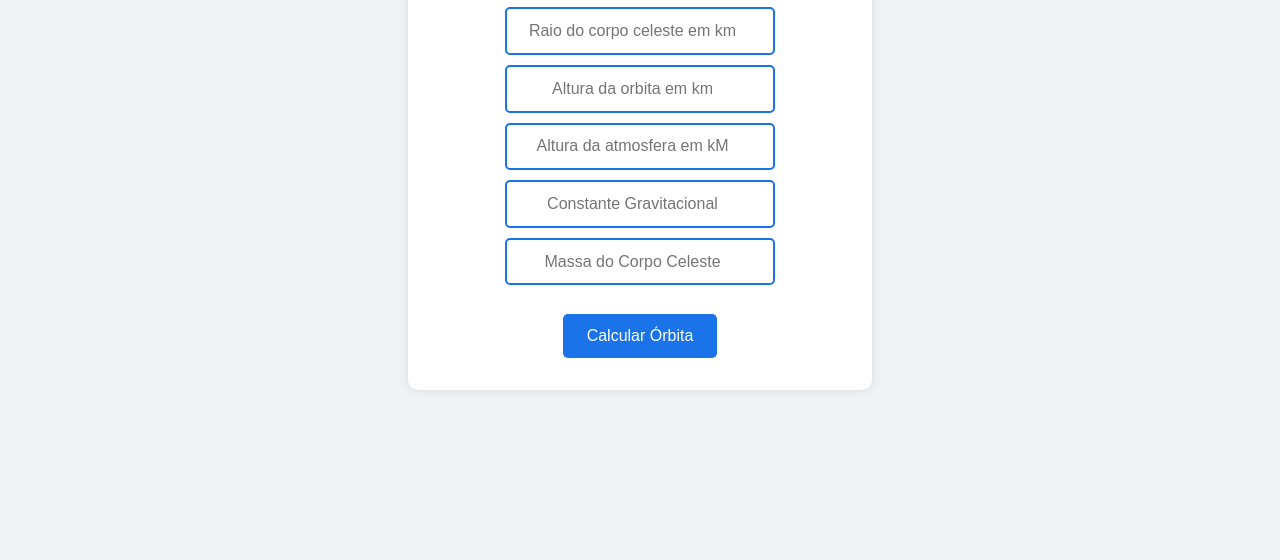
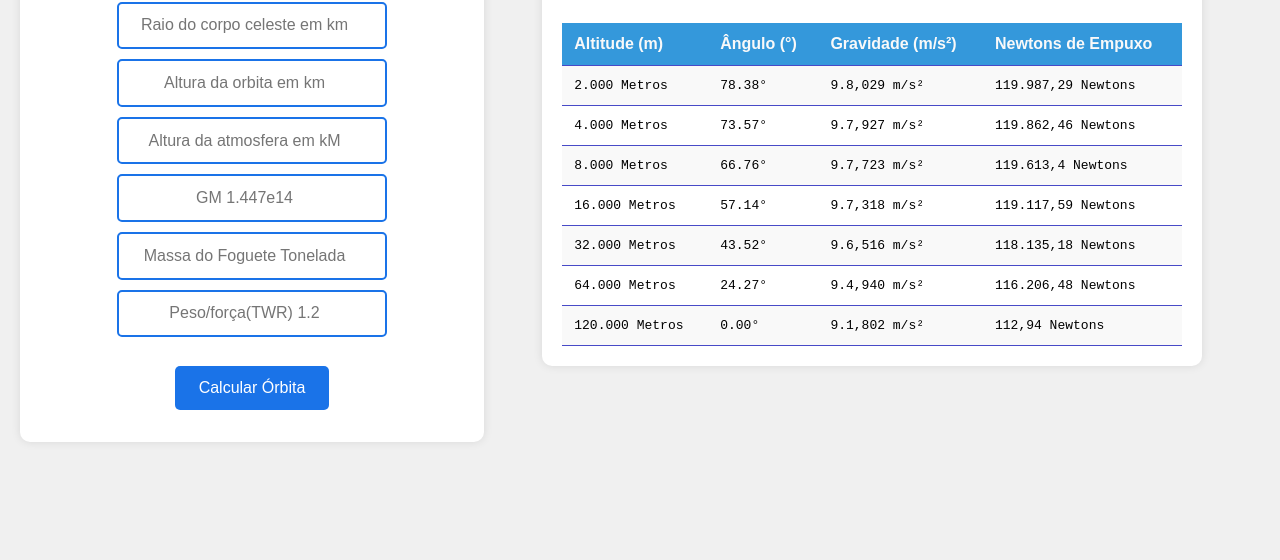
Before and after one commit to MarcioAlac/Calculadora-Orbital, a plain HTML site: page index.html in a window 1280 px wide. Shown: the part 280-840 px from the top of the page. Before the commit the page ends 800 px from the top, so only its background shows below. Drawn offline with Linux system fonts and the light colour scheme.

Commit message:
Layout Finalizado

```diff
--- a/index.html
+++ b/index.html
@@ -5,6 +5,7 @@
     <meta name="viewport" content="width=device-width, initial-scale=1.0">
     <title>Calculador de Órbita</title>
     <link rel="stylesheet" href="style/central.css">
+    <link rel="stylesheet" href="style/return.css">
 </head>
 <body>
     <div class="orbit-panel">
@@ -29,7 +30,7 @@
             >
             <input
                 type="number"
-                id="atm_height"
+                id="atmHeight"
                 placeholder="Altura da atmosfera em kM"
                 min="10"
                 max="1000000"
@@ -38,17 +39,25 @@
             <input
                 type="number"
                 id="gm"
-                placeholder="Constante Gravitacional"
+                placeholder="GM 1.447e14"
                 min="10"
                 max="1000000"
                 step="10"
             >
             <input
                 type="number"
-                id="mass"
-                placeholder="Massa do Corpo Celeste"
+                id="rocketMass"
+                placeholder="Massa do Foguete Tonelada"
                 min="10"
-                max="1000000"
+                max="100000"
+                step="10"
+            >
+            <input
+                type="number"
+                id="twr"
+                placeholder="Peso/força(TWR) 1.2"
+                min="0.1"
+                max="10"
                 step="10"
             >
         </div>
@@ -58,6 +67,24 @@
         <div id="result" class="result"></div>
     </div>
 
+
+    <div class="container">
+        <h1>Dados de Altitudes e Parâmetros Físicos</h1>
+        <table class="data-table">
+            <thead>
+                <tr>
+                    <th>Altitude (m)</th>
+                    <th>Ângulo (°)</th>
+                    <th>Gravidade (m/s²)</th>
+                    <th>Newtons de Empuxo</th>
+                </tr>
+            </thead>
+            <tbody id="tabelaDados">
+            </tbody>
+        </table>
+    </div>
+
+    <script src="script/return.js"></script>
     <script src="script/result.js"></script>
 </body>
 </html>
--- a/script/result.js
+++ b/script/result.js
@@ -3,9 +3,10 @@ function OrbitCalc() {
     // Obter valores (convertendo para número e tratando casos inválidos)
     const planet_radius     = parseFloat(document.getElementById('raio').value) || 0; // KM
     const planet_orbit      = parseFloat(document.getElementById('height').value) || 0; // KM
-    const planet_atmosphere = parseFloat(document.getElementById('atm_height').value) || 0; // KM
+    const planet_atmosphere = parseFloat(document.getElementById('atmHeight').value) || 0; // KM
     const planet_gm         = parseFloat(document.getElementById('gm').value) || 1.447e14; // Constante Gravitacional
-    const planet_mass       = parseFloat(document.getElementById('mass').value) || 0; // Massa do Planeta
+    const rocket_mass       = parseFloat(document.getElementById('rocketMass').value) || 0; // Tonelada
+    const Twr               = parseFloat(document.getElementById('twr').value) || 1.2; // Massa do Planeta
 
     const soft = 90;
 
@@ -13,6 +14,7 @@ function OrbitCalc() {
     let radiusPlanet_meters         = planet_radius * 1000;
     let planetOrbit_meters          = planet_orbit * 1000;
     const planetAtmosphere_meters   = planet_atmosphere * 1000;
+    let rocketMass_kg               = rocket_mass * 1000
 
     let ascentAngles = [];
 
@@ -24,8 +26,10 @@ function OrbitCalc() {
             }
 
         ascentAngles.push({
-            altitude:   alt,
-            angulo:     AngleAscent(alt, planetOrbit_meters, soft)
+            altitude:           alt,
+            angulo:             AngleAscent(alt, planetOrbit_meters, soft),
+            GravidadePorAltura: heightGravity(planet_gm, radiusPlanet_meters, alt),
+            TwrPorAltura:       heightTwr(heightGravity(planet_gm, radiusPlanet_meters, alt), Twr, rocketMass_kg),
         })
     }
 
@@ -33,25 +37,14 @@ function OrbitCalc() {
     {
         ascentAngles.push(
             {
-                altitude: planetOrbit_meters,
-                angulo: AngleAscent(alt, planetOrbit_meters, soft)
+                altitude:           planetOrbit_meters,
+                angulo:             AngleAscent(planetOrbit_meters, planetOrbit_meters, soft),
+                GravidadePorAltura: heightGravity(planet_gm, radiusPlanet_meters, alt),
+                TwrPorAltura:       heightTwr(heightGravity(planet_gm, radiusPlanet_meters, planetOrbit_meters), Twr, rocket_mass)
             }
         )
     }
 
-    let response = [
-        {
-            Angulos: ascentAngles,
-            DadosOrbitais: {
-                VelocidadeOrbital:  orbitVelocity(planet_gm, radiusPlanet_meters, planetOrbit_meters),
-                VelocidadeEscape:   escapeVelocity(planet_gm, radiusPlanet_meters, planetOrbit_meters),
-                GravidadePorAltura: heightGravity(planet_gm, radiusPlanet_meters, planetOrbit_meters),
-                TwrPorAltura:       heightTwr(heightGravity(planet_gm, radiusPlanet_meters, planetOrbit_meters), 4, 1000)
-            }
-        }
-    ]
-
-    console.log(response)
 }
 
 function AngleAscent(h, h_max, soft = 90)
@@ -60,9 +53,9 @@ function AngleAscent(h, h_max, soft = 90)
     return Math.max(tetha, 0)
 }
 
-function orbitVelocity(GM, RADIUS, ORBIT)
+function orbitVelocity(GM, RADIUS_PLANET, ORBIT_PLANTE_METERS)
 {
-    r = RADIUS + ORBIT
+    r = RADIUS_PLANET + ORBIT_PLANTE_METERS
     return orbitSpeed = Math.sqrt(GM / r) // m/s²
 }
 
--- /dev/null
+++ b/script/return.js
@@ -0,0 +1,70 @@
+const Angulos = [
+    {
+        GravidadePorAltura: 9.80288279274985,
+        TurPorAltura: 119987.28538325816,
+        altitude: 2000,
+        angulo: 78.38104996137776
+    },
+    {
+        GravidadePorAltura: 9.792684735918295,
+        TurPorAltura: 119862.46116763992,
+        altitude: 4000,
+        angulo: 73.56832327484501
+    },
+    {
+        GravidadePorAltura: 9.772336965600339,
+        TurPorAltura: 119613.39638054815,
+        altitude: 8000,
+        angulo: 66.7620999227555
+    },
+    {
+        GravidadePorAltura: 9.731829255694633,
+        TurPorAltura: 119117.59008970231,
+        altitude: 16000,
+        angulo: 57.136646549690035
+    },
+    {
+        GravidadePorAltura: 9.651567088996654,
+        TurPorAltura: 118135.18116931904,
+        altitude: 32000,
+        angulo: 43.524199845511
+    },
+    {
+        GravidadePorAltura: 9.493993130206933,
+        TurPorAltura: 116206.47591373287,
+        altitude: 64000,
+        angulo: 24.2732930938007
+    },
+    {
+        GravidadePorAltura: 9.180205108610822,
+        TurPorAltura: 112.94306703397612,
+        altitude: 120000,
+        angulo: 0
+    }
+];
+
+function parserNumber(num, decimal = 2) {
+    return num.toFixed(decimal).replace(',', '.').replace(/\B(?=(\d{3})+(?!\d))/g, ',');
+}
+
+function View() {
+    const tbody = document.getElementById('tabelaDados');
+    let i = 0;
+
+    while (i < Angulos.length) {
+        const item = Angulos[i];
+        const tr = document.createElement('tr');
+
+        tr.innerHTML = `
+            <td class="numero">${item.altitude.toLocaleString('pt-BR')} Metros</td>
+            <td class="numero">${parserNumber(item.angulo)}°</td>
+            <td class="numero">${parserNumber(item.GravidadePorAltura, 4)} m/s²</td>
+            <td class="numero">${item.TurPorAltura.toLocaleString('pt-BR', { maximumFractionDigits: 2 })} Newtons</td>
+        `;
+
+        tbody.appendChild(tr);
+        i++;
+    }
+}
+
+document.addEventListener('DOMContentLoaded', View);
--- /dev/null
+++ b/style/return.css
@@ -0,0 +1,51 @@
+body {
+    font-family: Arial, sans-serif;
+    margin: 20px;
+    background-color: #f0f0f0;
+}
+
+.container {
+    max-width: 800px;
+    margin: 0 auto;
+    background-color: white;
+    padding: 20px;
+    border-radius: 10px;
+    box-shadow: 0 0 10px rgba(0,0,0,0.1);
+}
+
+h1 {
+    color: #2c3e50;
+    text-align: center;
+    margin-bottom: 30px;
+}
+
+.data-table {
+    width: 100%;
+    border-collapse: collapse;
+    margin-top: 20px;
+}
+
+.data-table th,
+.data-table td {
+    padding: 12px;
+    text-align: left;
+    border-bottom: 1px solid #484ac7;
+}
+
+.data-table th {
+    background-color: #3498db;
+    color: #f9f9f9;
+}
+
+.data-table tr:nth-child(odd) {
+    background-color: #f9f9f9;
+}
+
+.data-table tr:hover {
+    background-color: #d8ecff;
+}
+
+.numero {
+    text-align: right;
+    font-family: monospace;
+}
```
